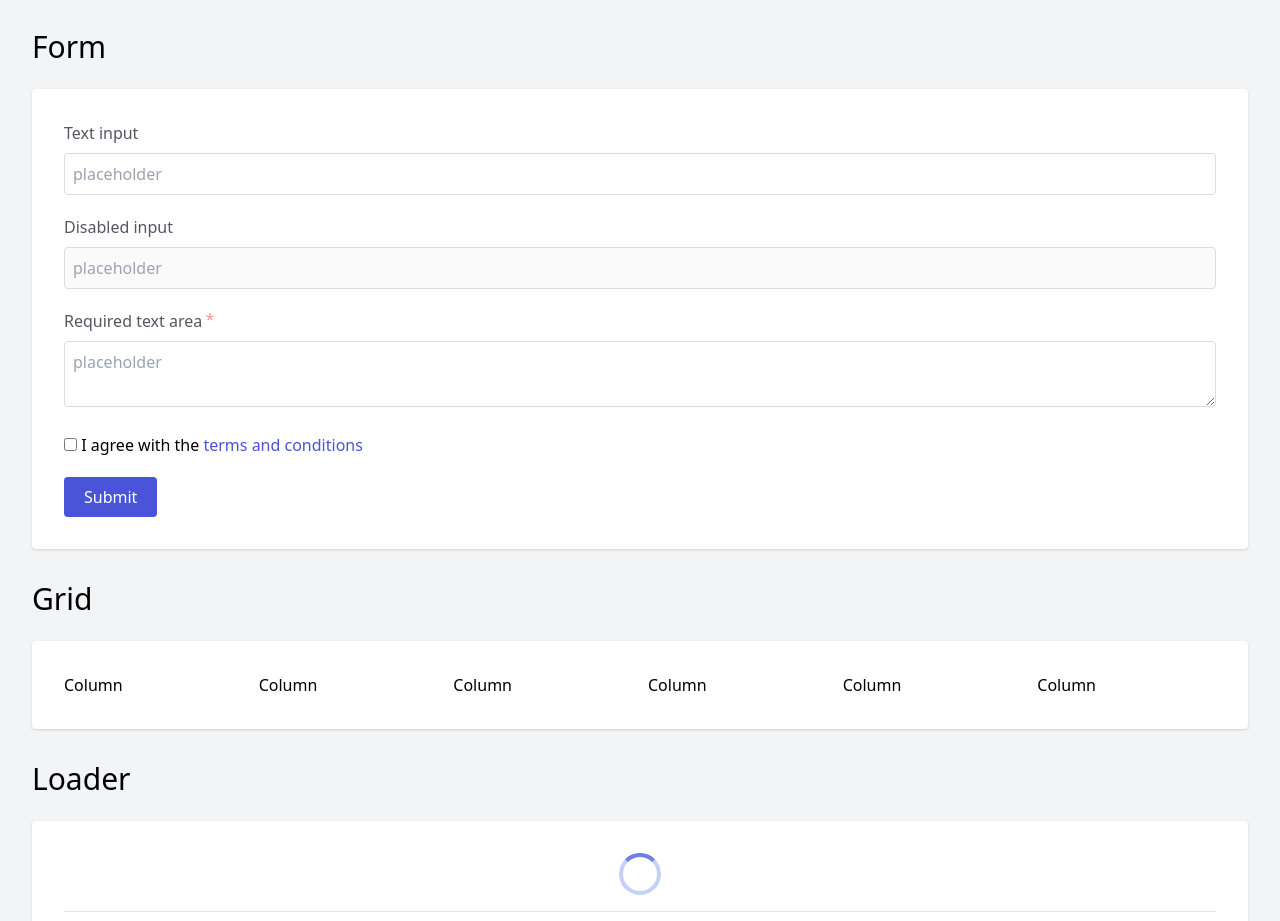
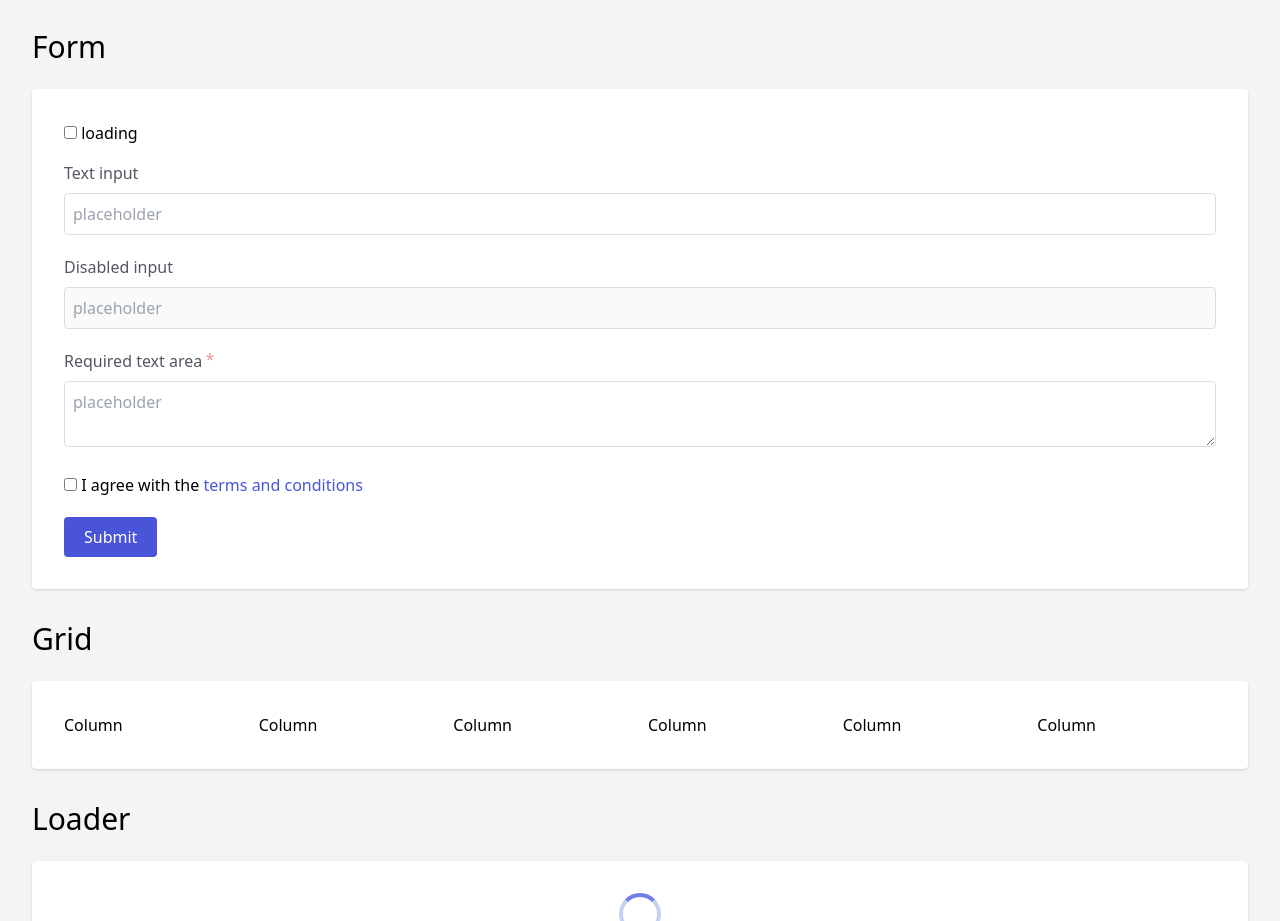
Before and after one commit to byteboomers/byteboomers-ui, a website: page index.html in a window 1280 px wide. Shown: the part 915-1836 px from the top of the page. Drawn offline with nearby package versions, Linux system fonts and the light colour scheme.

Commit message:
Fixed form--loading

```diff
--- a/components.css
+++ b/components.css
@@ -164,6 +164,7 @@
 
 .form--loading:before {
   background: rgba(255, 255, 255, 0.8);
+  content: "";
   height: 100%;
   left: 0;
   position: absolute;
--- a/index.html
+++ b/index.html
@@ -106,7 +106,18 @@
         </section>
         <h2 class="text-3xl mt-8 mb-6">Form</h2>
         <section class="segment">
-          <form class="form">
+            <div class="mb-4">
+                <label for="form--loading">
+                  <input
+                    type="checkbox"
+                    id="form--loading"
+                    name="form--loading"
+                    v-model="form.loading"
+                  />
+                  loading
+                </label>
+              </div>
+          <form :class="['form', form.loading && 'form--loading']" data-loading-text="Loading...">
             <div class="form__field">
               <label class="form__field__label">Text input</label>
               <input type="text" placeholder="placeholder" />
@@ -276,6 +287,9 @@
             buttons: {
               disabled: false
             },
+            form: {
+              loading: false
+            },
             table: {
               bordered: false,
               relaxed: false
```
Also changed, not shown: CHANGELOG.md.
